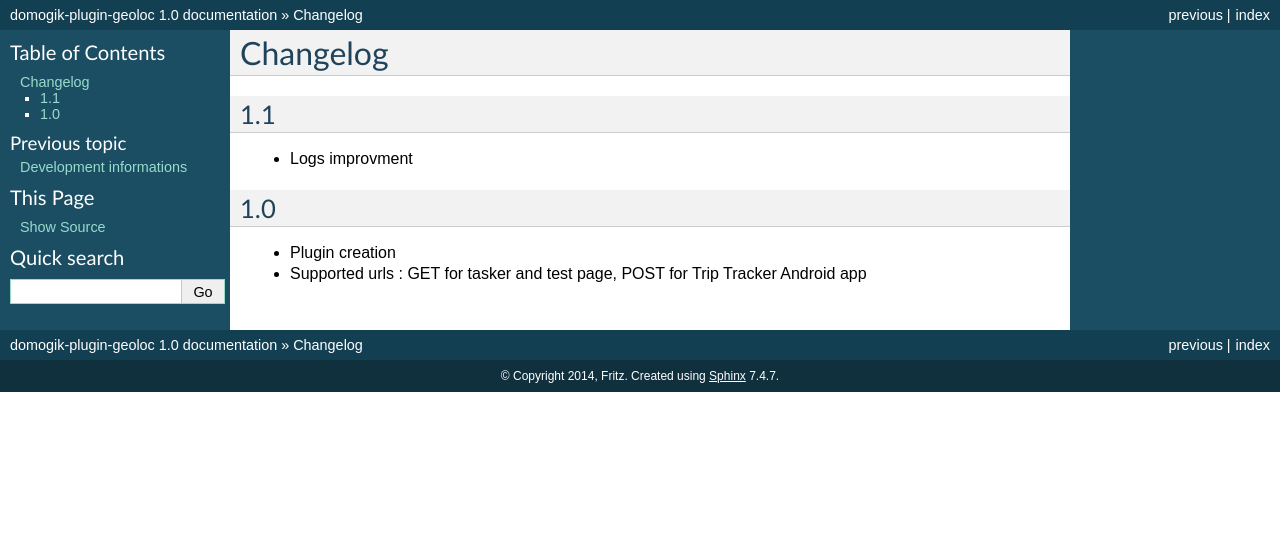
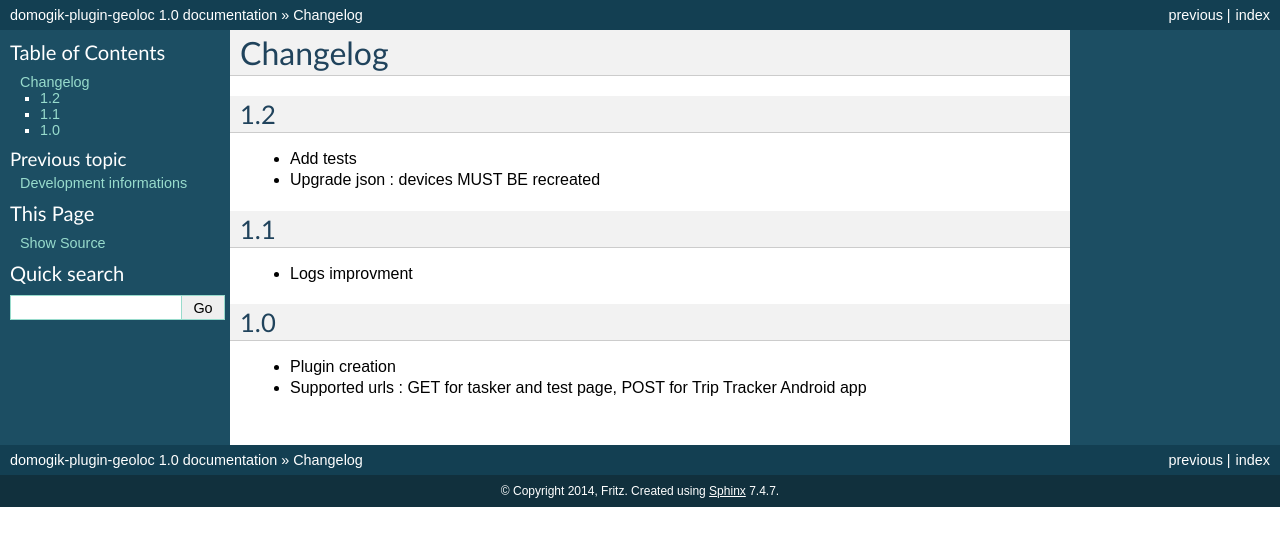
Before and after one commit to fritz-smh/domogik-plugin-geoloc, a Sphinx documentation site: the page built from docs/changelog.txt, in a window 1280 px wide. Shown: the top 546 px of the page. Built offline with Sphinx 7.4.7, drawn with Linux system fonts in a browser that asks for light colours.

Commit message:
changelog + doc

```diff
--- a/docs/changelog.txt
+++ b/docs/changelog.txt
@@ -1,6 +1,12 @@
 =========
 Changelog
 =========
+
+1.2
+===
+
+* Add tests
+* Upgrade json : devices MUST BE recreated
 
 1.1
 ===
--- a/info.json
+++ b/info.json
@@ -6,10 +6,10 @@
         "tags": ["gps", "geolocalisation", "tracker"],
         "dependencies": [ ],
         "description": "Allow your smartphone or anything else to send GPS data to this plugin over an url.",
-        "domogik_min_version": "0.4.0",
+        "domogik_min_version": "0.4.1",
         "name": "geoloc",
         "type": "plugin",
-        "version": "1.1"
+        "version": "1.2"
     },
     "configuration": [
         {
```
